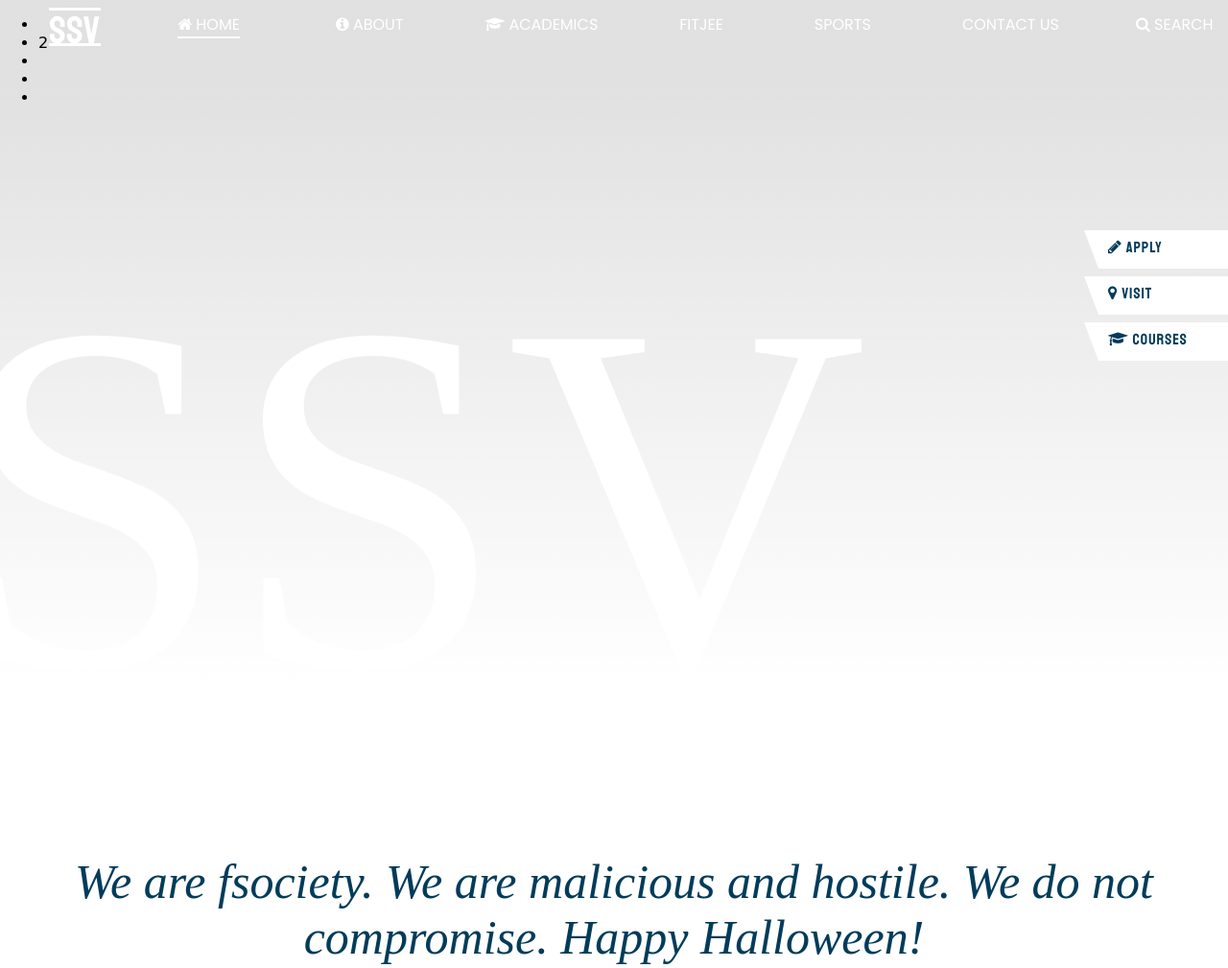
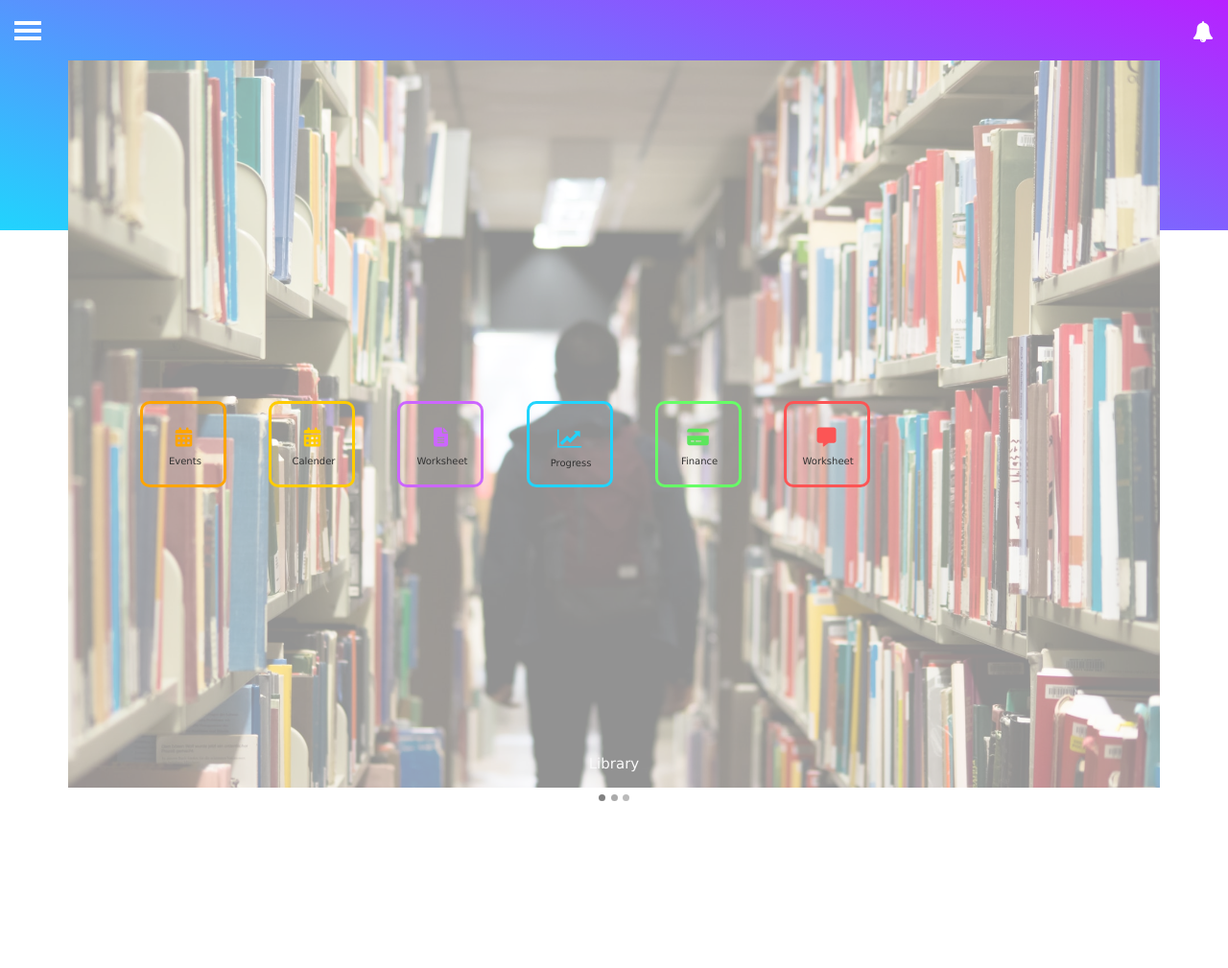
Before and after one commit to ItsPalash/school, a plain HTML site: page index.html in a window 1280 px wide. Shown: the top 1009 px of the page at 96% size. After the commit the page ends 835 px from the top, so only its background shows below. Drawn offline with Linux system fonts and the light colour scheme; a web font is replaced by a local one.

Commit message:
Update index.html

```diff
--- a/index.html
+++ b/index.html
@@ -1,11 +1,11 @@
 <!DOCTYPE html>
 <html>
 <head>
-  <title>School</title>
-  <link rel="stylesheet" href="index.css">
-  <link rel="stylesheet" href="https://cdnjs.cloudflare.com/ajax/libs/font-awesome/4.7.0/css/font-awesome.min.css">
-  <meta name='viewport' content='width=device-width, initial-scale=1'>
+	<title>School</title>
+	<link rel="stylesheet" href="index.css">
+	<link rel="stylesheet" href="https://cdnjs.cloudflare.com/ajax/libs/font-awesome/4.7.0/css/font-awesome.min.css">
 
+<meta name='viewport' content='user-scalable=no, width=device-width, initial-scale=1.0'>
 
 <script src='https://kit.fontawesome.com/a076d05399.js' crossorigin='anonymous'></script>
 <link rel="preconnect" href="https://fonts.googleapis.com">
@@ -15,84 +15,106 @@
 <link rel="stylesheet" href="https://cdnjs.cloudflare.com/ajax/libs/font-awesome/4.7.0/css/font-awesome.min.css">
 <link href="https://fonts.googleapis.com/css2?family=STIX+Two+Text:ital@0;1&display=swap" rel="stylesheet">
 <link href="https://fonts.googleapis.com/css2?family=Tourney:wght@300&display=swap" rel="stylesheet">
+<link href="https://fonts.googleapis.com/css2?family=Monoton&display=swap" rel="stylesheet">
+<link href="https://fonts.googleapis.com/css2?family=Playfair+Display&display=swap" rel="stylesheet">
 </head>
 <body style="overflow-x:hidden;">
-  <div style="position:absolute; top:0px; left:0px; width:100%; height:100%; overflow:hidden;">
 
-<ul class="slideshow">
-  <li><span></span></li>
-  <li><span>2</span></li>
-  <li><span></span></li>
-  <li><span></span></li>
-  <li><span></span></li>
-</ul>
-<div style="z-index: -4; position:absolute; top:0px; left:0px; width:100%; height:100%;
-background-image: linear-gradient(to top, rgba(255,0,0,0) 10%, black 90%); opacity:0.12;"></div>
+<div style="position:absolute; top:0; width:100%; height:30%; left:0; background:blue;background-color: #21D4FD;
+background-image: linear-gradient(19deg, #21D4FD 0%, #B721FF 100%); color:white;">
+<span style="position:absolute; top:22px; right:15px;">
+	<i class="fa fa-bell" style="font-size:22px;"></i>
+</span>
+<span style="position:absolute; top:18px; left:15px;">
+<div class="ham"></div>
+<div class="ham"></div>
+<div class="ham"></div>
+</span>
+ </div>
+<div class="slideshow-container" style="background:white;">
 
-<p style="font-family: 'STIX Two Text', serif; font-size:520px; color:white; position:absolute; top:-300px; left:-50px;">SSV</p>
+<div class="mySlides fade">
 
-<div style="position:absolute; top:30%; right:0px; width:150px; height:5%;  z-index:0; background-color:white; color:rgb(3,60,90); font-family: 'Poppins', sans-serif;clip-path: polygon(0 0, 100% 0, 100% 100%, 10% 100%);">
-  <i class="fa fa-pencil" style="margin-left:25px; position:relative; top:5px;"></i><span style="letter-spacing:1px; font-family: 'Staatliches', cursive;margin-left:5px; position:relative; top:5px;">APPLY</span>
+  <img src="images/i1.jpg" style="width:100%">
+  <div class="text">Classrooms</div>
 </div>
-<div style="position:absolute; top:36%; right:0px; width:150px; height:5%;  z-index:0; background-color:white; color:rgb(3,60,90); font-family: 'Poppins', sans-serif;clip-path: polygon(0 0, 100% 0, 100% 100%, 10% 100%);">
 
-  <i class="fa fa-map-marker" style="margin-left:25px; position:relative; top:5px;"></i><span style="letter-spacing:1px; font-family: 'Staatliches', cursive;margin-left:5px; position:relative; top:5px;">VISIT</span>
+<div class="mySlides fade">
+
+  <img src="images/i2.jpg" style="width:100%">
+  <div class="text">Library</div>
+</div>
+
+<div class="mySlides fade">
+
+  <img src="images/i3.jpg" style="width:100%">
+  <div class="text">Kids</div>
+</div>
 
 </div>
-<div style="position:absolute; top:42%; right:0px; width:150px; height:5%;  z-index:0; background-color:white; color:rgb(3,60,90); font-family: 'Poppins', sans-serif;clip-path: polygon(0 0, 100% 0, 100% 100%, 10% 100%);">
+<br>
 
-<i class="fa fa-graduation-cap" style="margin-left:25px; position:relative; top:5px;"></i><span style="letter-spacing:1px; font-family: 'Staatliches', cursive;margin-left:5px; position:relative; top:5px;">COURSES</span>
-
+<div style="text-align:center">
+  <span class="dot"></span>
+  <span class="dot"></span>
+  <span class="dot"></span>
 </div>
 
-<div style="position:absolute; top:0px; left:0px; width:100%; height:50px;  z-index:0; color:white;font-family: 'Poppins', sans-serif;">
-  <div style="position:absolute; left:4%; width:100%; height:100%;">
-      <div style="float:left; margin-left:0px; margin-top:8px; font-size:40px; letter-spacing:1px; font-family: 'Staatliches', cursive; border-top:3px solid white; border-bottom:3px solid white; height:80%;'">
-  <span style="float:left; margin-top:-4px;">SSV</span></div>
+<div style="position:absolute; top:51%; left:8%; width:86%; height:30%;">
+	<center>
+		<div style="float:left; margin-left:4%; margin-top:10px; width:90px; height:90px; border:3px solid orange; border-radius:10px;">
+			<i class="fas fa-calendar" style="color:orange; margin-top:30%; font-size:20px;"></i>
+			<p style="color:#333333; font-size:10px; margin-left:3px; margin-top:8px;">Events</p>
 
-    <div style="float:left; margin-left:80px; margin-top:13px; font-size:16px; border-bottom:2px solid white;"><i class="fa fa-home"></i> HOME</div>
-  <div style="float:left; margin-left:100px; margin-top:13px; font-size:16px;"><i class="fa fa-info-circle"></i> ABOUT</div>
-  <div style="float:left; margin-left:85px; margin-top:13px; font-size:16px;"><i class="fa fa-mortar-board"></i> ACADEMICS</div>
+		</div>
+		<div style="float:left; margin-left:4%; margin-top:10px; width:90px; height:90px; border:3px solid  #ffcc00; border-radius:10px;">
+			<i class="fas fa-calendar" style="color: #ffcc00; margin-top:30%; font-size:20px;"></i>
+			<p style="color:#333333; font-size:10px; margin-left:3px; margin-top:8px;">Calender</p>
 
-  <div style="float:left; margin-left:85px; margin-top:13px; font-size:16px;">FITJEE</div>
-  <div style="float:left; margin-left:95px; margin-top:13px; font-size:16px;">SPORTS</div>
-  <div style="float:left; margin-left:95px; margin-top:13px; font-size:16px;"> CONTACT US</div>
-  <div style="float:left; margin-left:80px; margin-top:13px; font-size:16px;">
-<i class="fa fa-search"></i>
-   SEARCH</div>
-  </div>
+		</div>
+		<div style="float:left; margin-left:4%; margin-top:10px; width:90px; height:90px; border:3px solid #CC66FF; border-radius:10px;">
+			<i class="fas fa-file-alt" style="color:#CC66FF; margin-top:30%; font-size:20px;"></i>
+			<p style="color:#333333; font-size:10px; margin-left:3px; margin-top:8px;">Worksheet</p>
 
-</div></div>
+		</div>
+		<div style="float:left; margin-left:4%; margin-top:10px; width:90px; height:90px; border:3px solid #21D4FD; border-radius:10px;">
+			<i class="fa fa-line-chart" style="color:#21D4FD; margin-top:30%; font-size:22px;"></i>
+			<p style="color:#333333; font-size:10px; margin-left:3px; margin-top:8px;">Progress</p>
 
-<div style="position:absolute; top:105%; left:0px; width:100%; height:120%; overflow:hidden; border-bottom:2px solid rgb(0,60,90);">
-  <center style="margin-top:50px;font-family: 'STIX Two Text', serif; color: rgb(0,60,90); font-size:50px;"><i>We are fsociety. We are malicious and hostile. We do not compromise. Happy Halloween!</i></center>
-   <center style="font-family: 'Tourney', cursive; margin-top:50px; color: rgb(0,120,170); font-size:60px;">
-    COMMITMENT OF CREATING<br>A GREATER WORLD
-   </center>
+		</div>
+		<div style="float:left; margin-left:4%; margin-top:10px; width:90px; height:90px; border:3px solid #66FF66; border-radius:10px;">
+			<i class="fas fa-credit-card" style="color:#5ce65c; margin-top:30%; font-size:20px;"></i>
+			<p style="color:#333333; font-size:10px; margin-left:3px; margin-top:8px;">Finance</p>
 
-   <div style="position:absolute; bottom:15%; left:12%; color: rgb(0,120,170); font-size:30px; letter-spacing:0.7px; font-family: 'Staatliches', cursive;">
-    <center><i class="fa fa-vcard-o" style="font-size:120px;"></i><br>APPLY</center></div>
+		</div>
+		<div style="float:left; margin-left:4%; margin-top:10px; width:90px; height:90px; border:3px solid #fc5555; border-radius:10px;">
+			<i class="fas fa-comment-alt" style="color:#fc5555; margin-top:30%; font-size:20px;"></i>
+			<p style="color:#333333; font-size:10px; margin-left:3px; margin-top:8px;">Worksheet</p>
 
-<div style="position:absolute; bottom:15%; left:46%; color: rgb(0,120,170); font-size:30px; letter-spacing:0.7px; font-family: 'Staatliches', cursive;">
-    <center><i class="fa fa-map-marker" style="font-size:120px;"></i><br>VISIT</center></div>
+		</div>
+	</center>
+</div>
 
-    <div style="position:absolute; bottom:15%; left:77%; color: rgb(0,120,170); font-size:30px; letter-spacing:0.7px; font-family: 'Staatliches', cursive;">
-    <center><i class="fa fa-graduation-cap" style="font-size:120px;"></i><br>COURSES</center></div>
+<script>
+var slideIndex = 0;
+showSlides();
 
-
-    </div>
-<div style="position:absolute; top:225%; left:0px; width:100%; height:100%; overflow:hidden;">
-  <div style="position:absolute; top:0%; left:10%; width:10%; height:5%; border-top:6px solid rgb(0,60,90); font-family: 'Staatliches', cursive; color:rgb(0,60,90); font-size:20px;"><center>Make an Impact</center></div>
-  <div style="position:absolute; top:25%; left:10%; width:80%; height:90%;">
-    <p style="font-family: 'Poppins', sans-serif; color:rgb(0,120,170); font-size:20px; border-bottom:2px solid rgb(0,120,170); width:48%;">
-      <b>Our Basketball team lost three times in one game</b><br>
-      <link href="https://fonts.googleapis.com/css2?family=Anton&family=Poppins:wght@300&display=swap" rel="stylesheet">
-      <p style="float:left; font-family: 'Poppins', sans-serif; font-weight:300;"><img src="images/2i1.jpg" style="width:500px; margin-top:0px; float:left; margin-right:20px;">Kanye Omari West is an American rapper, singer, songwriter, record producer, businessman, and fashion designer. He has been influential in the 21st-century development of popular music, mainstream hip hop, and general popular culture.
-
-Born in Atlanta and raised in Chicago, West gained notoriety as a producer for Roc-A-Fella Records in the early 2000s, producing singles for several popular artists. Intent on pursuing a solo career as a rapper, West released his debut album The College Dropout in 2004 to critical and commercial success, and founded the record label GOOD Music. He went onto experiment with a variety of musical genres on subsequent acclaimed albums, including Late Registration (2005), Graduation (2007), and 808s & Heartbreak (2008). Drawing inspiration from maximalism and minimalism respectively, his fifth album My Beautiful Dark Twisted Fantasy (2010) and sixth album Yeezus (2013) were also critical and commercial successes. West also diversified musical styles on The Life of Pablo (2016) and Ye (2018), and explored Christian music on Jesus Is King (2019). West's discography also includes the full-length collaborative albums Watch the Throne (2011) and Kids See Ghosts (2018) with Jay-Z and Kid Cudi, respectively.</p>
-    </p>
-  </div>
-</div>
-<div style="position:absolute; top:325%; left:0px; width:100%; height:20%; overflow:hidden;"></div>
+function showSlides() {
+  var i;
+  var slides = document.getElementsByClassName("mySlides");
+  var dots = document.getElementsByClassName("dot");
+  for (i = 0; i < slides.length; i++) {
+    slides[i].style.display = "none";
+  }
+  slideIndex++;
+  if (slideIndex > slides.length) {slideIndex = 1}
+  for (i = 0; i < dots.length; i++) {
+    dots[i].className = dots[i].className.replace(" active", "");
+  }
+  slides[slideIndex-1].style.display = "block";
+  dots[slideIndex-1].className += " active";
+  setTimeout(showSlides, 5000); // Change image every 2 seconds
+}
+</script>
 </body>
 </html>
```
